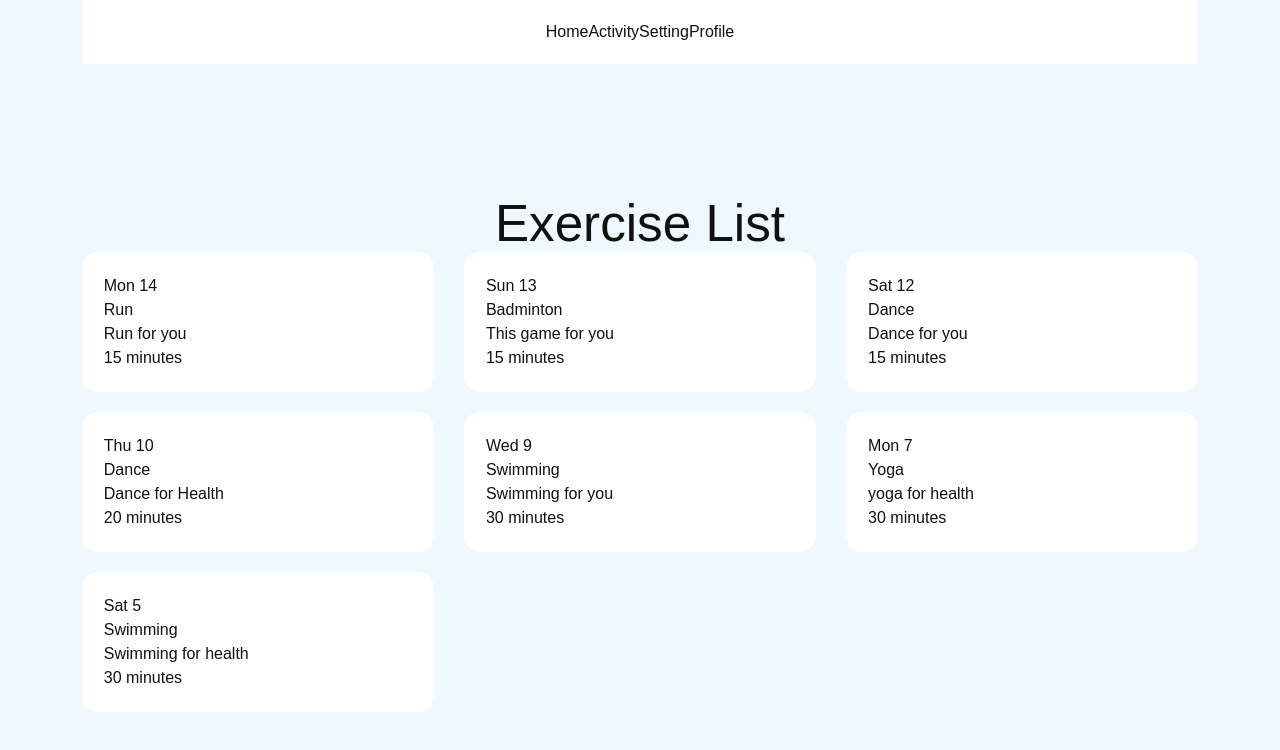
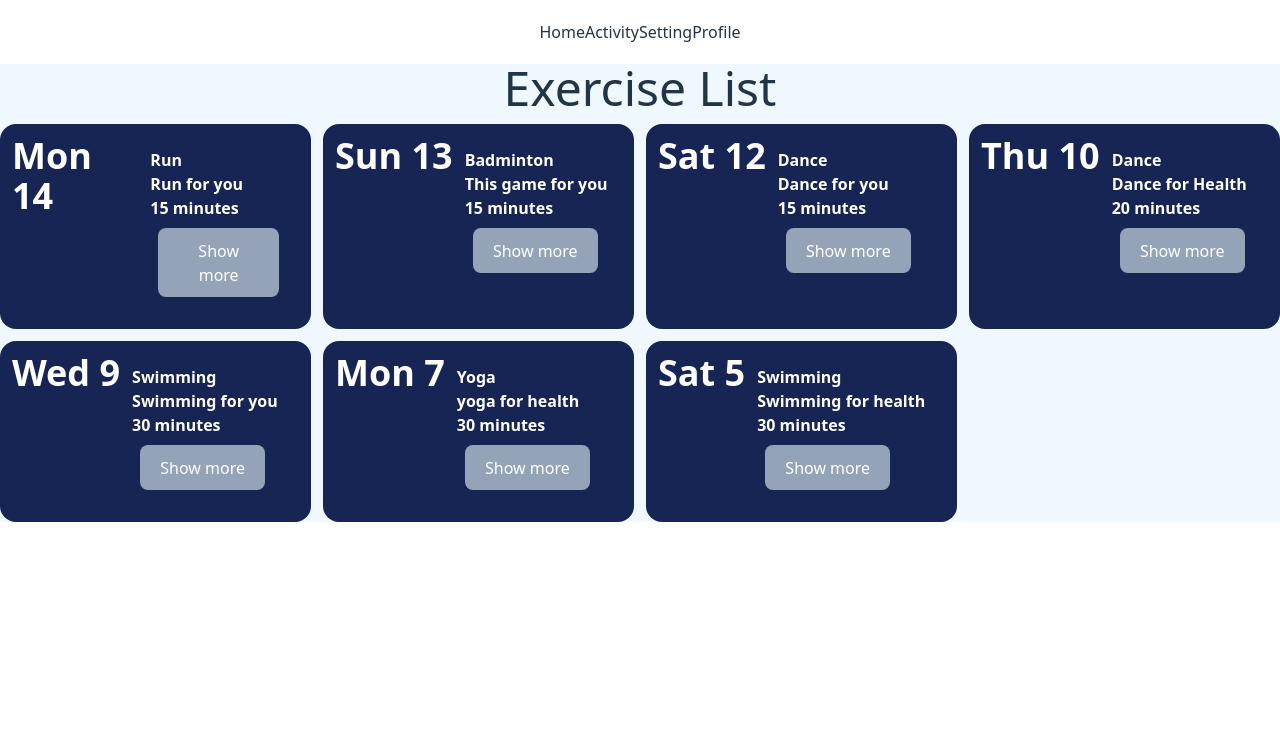
Before and after one commit to JSD5-InfinityFit/front-end-dev, a React (Vite) app: page / in a window 1280 px wide. Shown: the top 750 px of the page. Built offline with nearby package versions, Linux system fonts and the light colour scheme.

Commit message:
editing CSS ActivityList.jsx

```diff
--- a/package.json
+++ b/package.json
@@ -18,7 +18,8 @@
     "react": "^18.2.0",
     "react-dom": "^18.2.0",
     "react-router-dom": "^6.16.0",
-    "react-toastify": "^9.1.3"
+    "react-toastify": "^9.1.3",
+    "reactjs-popup": "^2.0.6"
   },
   "devDependencies": {
     "@types/react": "^18.2.15",
--- a/src/components/ActivityList.jsx
+++ b/src/components/ActivityList.jsx
@@ -1,96 +1,120 @@
 import { useState } from 'react'
 import './ActivityList.css'
+
+import React from 'react';
+import Popup from 'reactjs-popup';
+import 'reactjs-popup/dist/index.css';
+import CardActivity from './Activitycard';
 
 function ActivityList() {
   const [cards,setCards ] = useState([
     {
       id: "u-1",
-      img:"",
-      Active_type: "Run",
-      Active_name:"Run for you",
-      Start: "06:00 PM",
-      Date: "Mon 14",
-      Duration : "15 minutes",
-      Activity: "I'm feel good",
+      imgURL:"",
+      activityType: "Run",
+      activityName:"Run for you",
+      date: "Mon 14",
+      duration : "15 minutes",
+      activityDescription: "I'm feel good",
     },
     {
       id: "u-2",
-      Active_type: "Badminton",
-      Active_name:"This game for you",
-      Start: "06:00 PM",
-      Date: "Sun 13",
-      Duration : "15 minutes",
-      Activity: "I don't think i can be any happier right now",
+      imgURL: "",
+      activityType: "Badminton",
+      activityName:"This game for you",
+      date: "Sun 13",
+      duration : "15 minutes",
+      activityDescription: "I don't think i can be any happier right now",
     },
     {
       id: "u-3",
-      img:"",
-      Active_type: "Dance",
-      Active_name:"Dance for you",
-      Start: "05:00 PM",
-      Date: "Sat 12",
-      Duration : "15 minutes",
-      Activity: "",
+      imgURL:"",
+      activityType: "Dance",
+      activityName:"Dance for you",
+      date: "Sat 12",
+      duration : "15 minutes",
+      activityDescription: "",
     },
     {
       id: "u-4",
-      img:"",
-      Active_type: "Dance",
-      Active_name: "Dance for Health",
-      Start: "05:00 PM",
-      Date: "Thu 10 ",
-      Duration : "20 minutes",
-      Activity: "",
+      imgURL:"",
+      activityType: "Dance",
+      activityName: "Dance for Health",
+      date: "Thu 10 ",
+      duration : "20 minutes",
+      activityDescription: "",
     },
     {
       id: "u-5",
-      img:"",
-      Active_type: "Swimming",
-      Active_name: "Swimming for you",
-      Start: "05:00 PM",
-      Date: "Wed 9",
-      Duration : "30 minutes",
-      Activity: "",
+      imgURL:"",
+      activityType: "Swimming",
+      activityName: "Swimming for you",
+      date: "Wed 9",
+      duration : "30 minutes",
+      activityDescription: "",
     },
     {
       id: "u-6",
-      img:"",
-      Active_type: "Yoga",
-      Active_name: "yoga for health",
-      Start: "05:00 PM",
-      Date: "Mon 7",
-      Duration : "30 minutes",
-      Activity: "I'm very happy right now",
+      imgURL:"",
+      activityType: "Yoga",
+      activityName: "yoga for health",
+      date: "Mon 7",
+      duration : "30 minutes",
+      activityDescription: "I'm very happy right now",
     },
     {
       id: "u-7",
-      img:"",
-      Active_type: "Swimming",
-      Active_name: "Swimming for health",
-      Start: "05:00 PM",
-      Date: "Sat 5",
-      Duration : "30 minutes",
-      Activity: "It's been a tough day",
+      imgURL:"",
+      activityType: "Swimming",
+      activityName: "Swimming for health",
+      date: "Sat 5",
+      duration : "30 minutes",
+      activityDescription: "It's been a tough day",
     },
 
   ]);
 
   return (
     <>
-      {/* <List getCards={cards}/> */}
-        <section>
-          <div className='container'>
-            <h1>Exercise List</h1>
-              <div className='cards'>
-              {cards.map((card,i) =>(
-                  <div key={i} className='card'>
-                    <div className='date_Exercise'>
-                      <h2>{card.Date}</h2>
+        <section className='box-border bg-[#F0F8FF]'>
+          <div className='container max-w-screen-xl w-full m-auto '>
+            <h1 className='text-5xl	'>Exercise List</h1>
+              <div className='cards flex flex-wrap justify-between grid grid-cols-4 gap-3 mt-3'>
+                {cards.map((card,i) =>(
+                  <div key={i} className='card bg-blue-950 flex flex-0 flex-shrink-0 flex-basis-calc
+                  max-w-calc w-full p-3 flex-row '>
+                    <div className='date_Exercise text-white font-black	text-4xl'>
+                      <h2>{card.date}</h2>
                     </div>
-                    <div div className='information'>
-                      <h3>{card.Active_type}</h3>
-                      <h3>{card.Active_name}</h3>
-                      <h5>{card.Duration}</h5>
+
+                    <div div className='information text text-white font-semibold m-3'>
+                      <h3>{card.activityType}</h3>
+                      <h3>{card.activityName}</h3>
+                      <h5>{card.duration}</h5>
+
+                      <div className='trigger m-2'>
+                        <Popup trigger=
+                        {<button className='bg-slate-400'> Show more </button>}
+                        // {<button> < ActivityList /> </button>}
+                        modal nested>
+                        {
+                          close => (
+                              <div className='modal'>
+                                  <div className='content'>
+                                      {/* <CardActivity /> */}
+                                      Welcome to GFG!!!
+                                  </div>
+                                  <div>
+                                      <button onClick=
+                                          {() => close()}>
+                                              Close modal
+                                      </button>
+                                  </div>
+                              </div>
+                            )
+                        }
+                      </Popup>
+                      </div>
                     </div>
                   </div>
                 ))
```
Also changed, not shown: src/components/ActivityList.css (+15 -1 lines), 1 other file (tests, documents, lock files or other folders).
